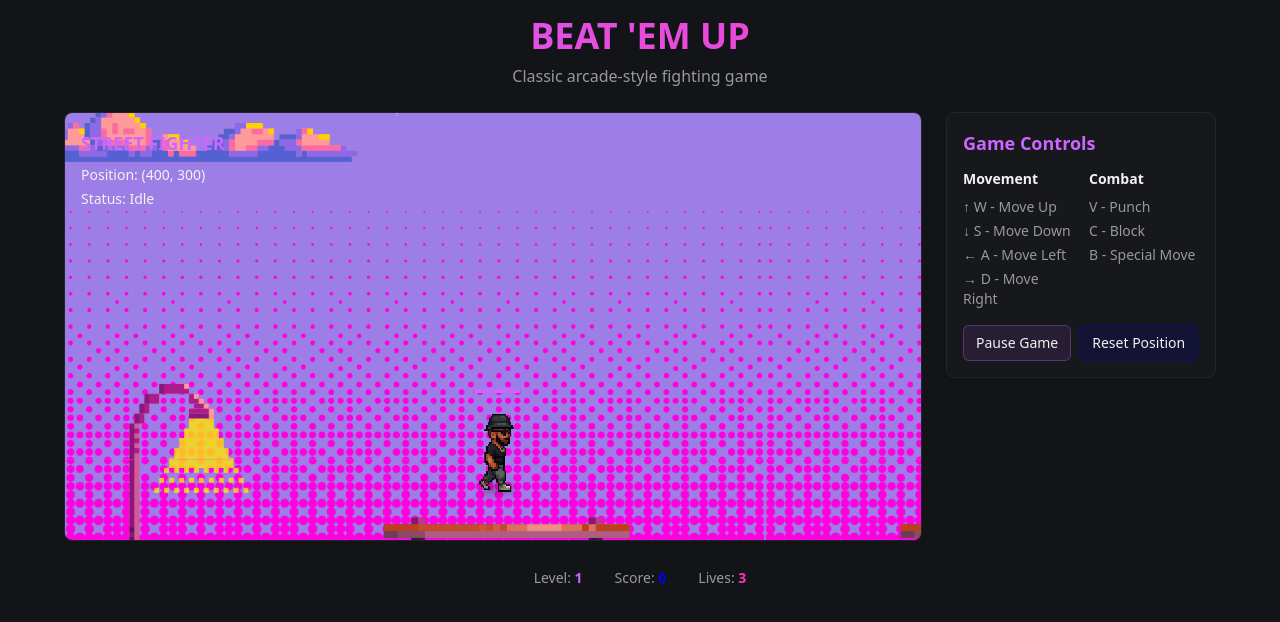
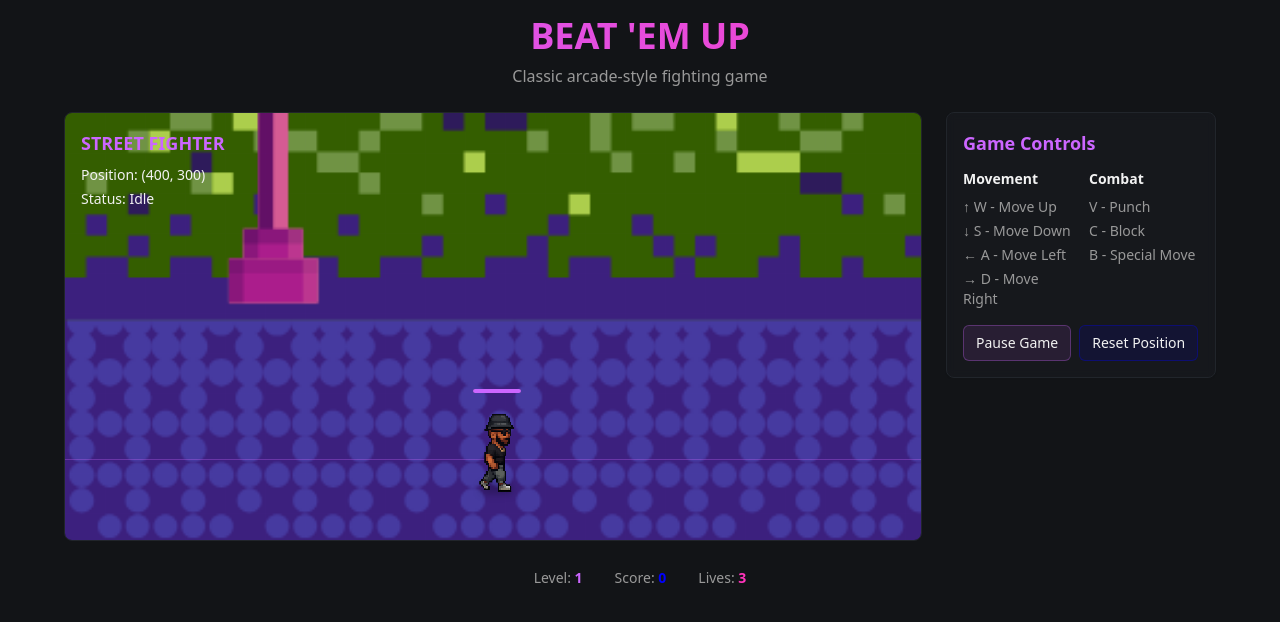
Before and after one commit to nagavisionltd/character-canvas-clan, a React (Vite) app: page / in a window 1280 px wide. Shown: the top 622 px of the page. Built offline with nearby package versions, Linux system fonts and the light colour scheme.

Commit message:
Increase level width and adjust background
Increase level width by 3x and move the background image up to reveal the pavement.

```diff
--- a/src/components/GameCanvas.tsx
+++ b/src/components/GameCanvas.tsx
@@ -15,7 +15,7 @@ const GameCanvas = () => {
   const { attackState, executeAttack } = useAttacks();
 
   // Game bounds
-  const CANVAS_WIDTH = 1400;
+  const CANVAS_WIDTH = 4200;
   const CANVAS_HEIGHT = 400;
   const CHARACTER_SPEED = 4;
 
@@ -108,14 +108,14 @@ const GameCanvas = () => {
   return (
     <div className="relative w-full h-full overflow-x-auto overflow-y-hidden border border-grid-line rounded-lg">
       {/* Level container with extended width */}
-      <div className="relative min-w-[1400px] h-full">
+      <div className="relative min-w-[4200px] h-full">
         {/* Cloud background */}
         <div
           className="absolute inset-0"
           style={{
             backgroundImage: `url('/lovable-uploads/2e559b61-ed53-4594-aa1e-82335f605dbb.png')`,
             backgroundSize: 'cover',
-            backgroundPosition: 'center',
+            backgroundPosition: 'center bottom',
             backgroundRepeat: 'no-repeat'
           }}
         />
```
